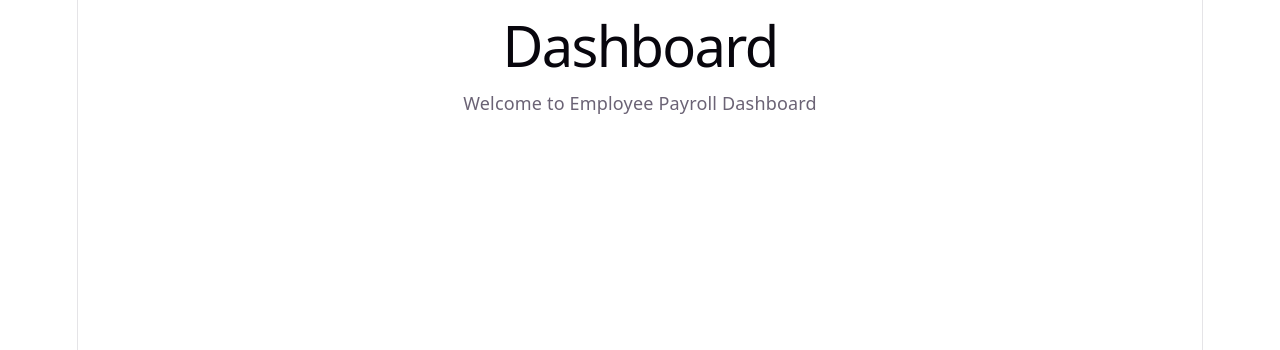
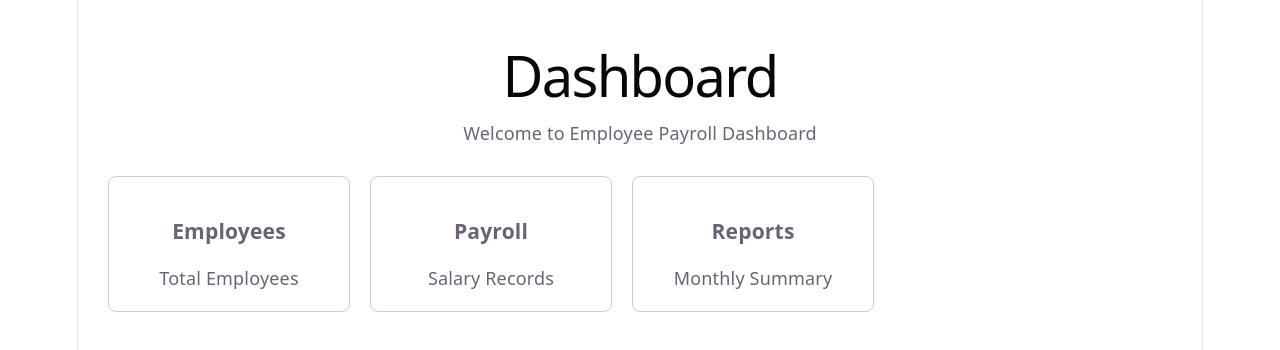
Before and after one commit to Saloni-Joshi-codes/Internship_project_01, a React (Vite) app in the folder client/: page /dashboard in a window 1280 px wide. Shown: the top 350 px of the page. Built offline with nearby package versions, Linux system fonts and the light colour scheme.

Commit message:
Created dashboard layout

```diff
--- a/client/src/pages/Dashboard.jsx
+++ b/client/src/pages/Dashboard.jsx
@@ -1,8 +1,52 @@
 function Dashboard() {
   return (
-    <div>
+    <div style={{ padding: "30px" }}>
       <h1>Dashboard</h1>
       <p>Welcome to Employee Payroll Dashboard</p>
+
+      <div
+        style={{
+          display: "flex",
+          gap: "20px",
+          marginTop: "30px",
+        }}
+      >
+        <div
+          style={{
+            border: "1px solid #ccc",
+            padding: "20px",
+            borderRadius: "8px",
+            width: "200px",
+          }}
+        >
+          <h3>Employees</h3>
+          <p>Total Employees</p>
+        </div>
+
+        <div
+          style={{
+            border: "1px solid #ccc",
+            padding: "20px",
+            borderRadius: "8px",
+            width: "200px",
+          }}
+        >
+          <h3>Payroll</h3>
+          <p>Salary Records</p>
+        </div>
+
+        <div
+          style={{
+            border: "1px solid #ccc",
+            padding: "20px",
+            borderRadius: "8px",
+            width: "200px",
+          }}
+        >
+          <h3>Reports</h3>
+          <p>Monthly Summary</p>
+        </div>
+      </div>
     </div>
   );
 }
```
